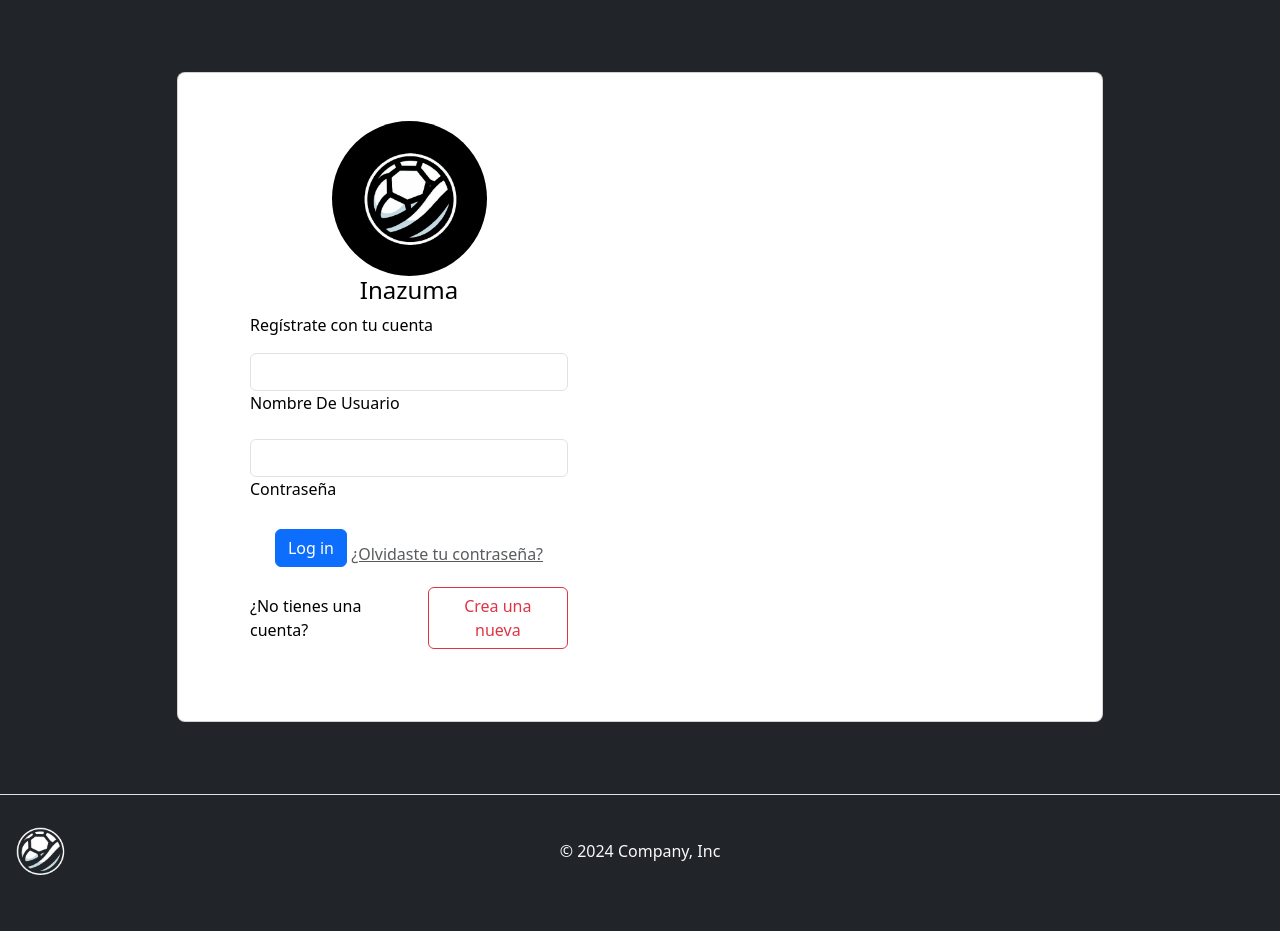
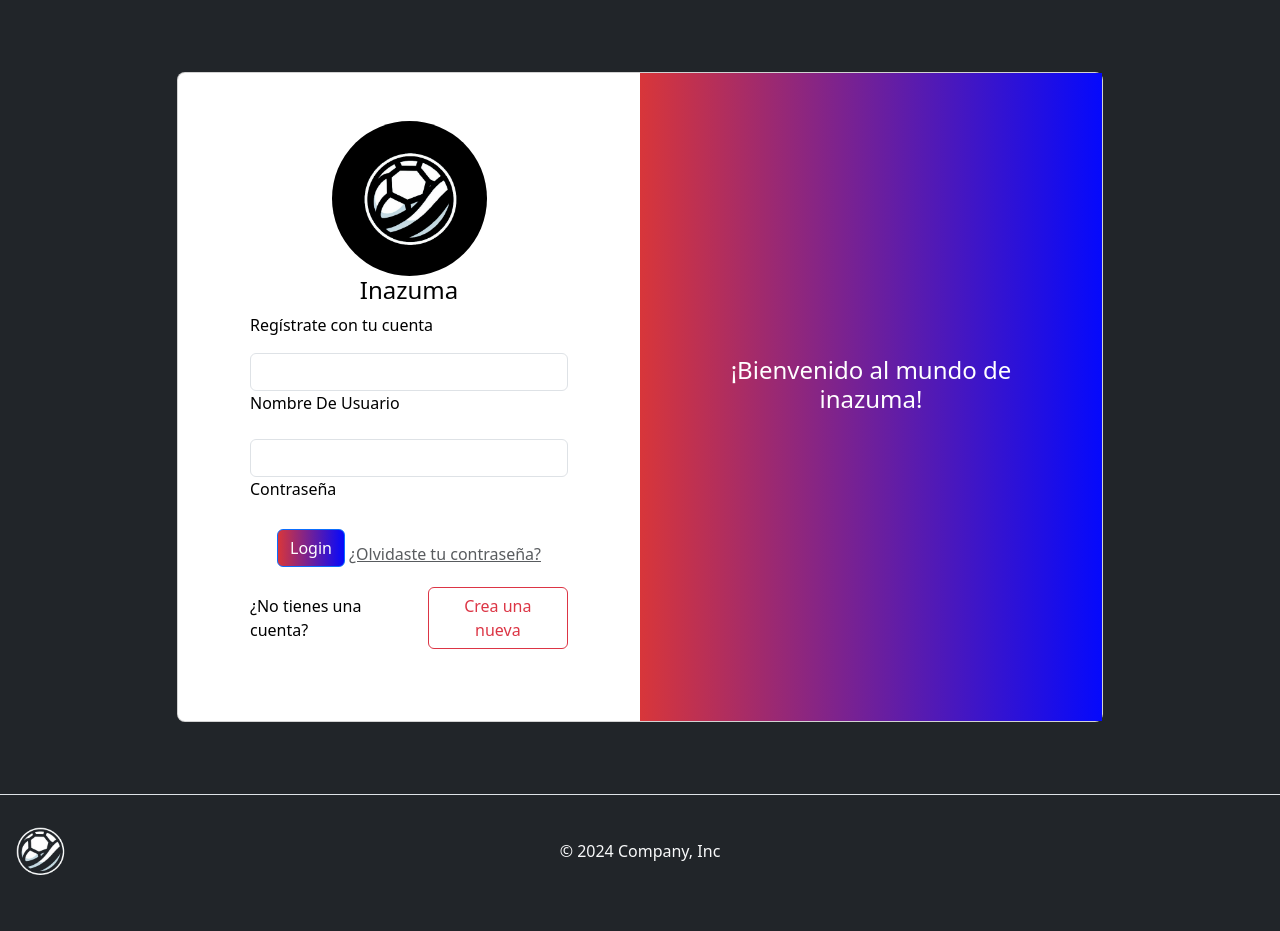
Before and after one commit to IceForClass/Inazuma-Project, a PHP site: page /paginas/login.php in a window 1280 px wide. Shown: the part 113-1044 px from the top of the page. Run offline with PHP 8.4, Linux system fonts and the light colour scheme.

Commit message:
A Little Fix

```diff
--- a/CSS/style.css
+++ b/CSS/style.css
@@ -1,3 +1,3 @@
-/*.gradient-custom-2 {
+.gradient-custom-2 {
     background: linear-gradient(to right, #d8363a, rgb(5, 9, 252));
-    } */
+    }
--- a/MySql/inazuma.sql
+++ b/MySql/inazuma.sql
@@ -28,7 +28,9 @@ create table usuarios (
 );
 
 INSERT INTO usuarios(username, password) VALUES
-  ("Ice", md5("1234"));
+  ("Ice", md5("1234")),
+  ("Cliente", md5("1234"));
+
 
 INSERT INTO jugadores(Nombre, Posición, Afinidad, Equipo,PATADA, TÉCNICA, CONTROL, INTELIGENCIA, PRESIÓN, AGILIDAD, FÍSICO, TOTAL, Descripcion ) VALUES
   ("Bomber", "Defensa", "Aire", "Prominence",66, 92, 112, 120, 152, 122, 96, PATADA+TÉCNICA+CONTROL+INTELIGENCIA+PRESIÓN+AGILIDAD+FÍSICO, "Un jugador que irradia un entusiasmo ardiente. Es excepcionalmente minucioso con su cinta para la cabeza."),
@@ -45,7 +47,6 @@ INSERT INTO jugadores(Nombre, Posición, Afinidad, Equipo,PATADA, TÉCNICA, CONT
   ("Torch", "Delantero", "Fuego", "Prominence",184, 146, 132, 68, 78, 90, 102, PATADA+TÉCNICA+CONTROL+INTELIGENCIA+PRESIÓN+AGILIDAD+FÍSICO, "Un delantero de sangre caliente y agresivo. Sus tiros abrasadores dejan un rastro de ceniza a su paso"),
   ("Xene", "Delantero", "Fuego", "Génesis",164, 118, 138, 104, 76, 98, 100, PATADA+TÉCNICA+CONTROL+INTELIGENCIA+PRESIÓN+AGILIDAD+FÍSICO, "El guerrero definitivo, nacido del proyecto Génesis. Sus tiros vuelan como cometas"),
   ("Zell", "Delantero", "Aire", "Epsilon",148, 124, 116, 86, 84, 96, 108, PATADA+TÉCNICA+CONTROL+INTELIGENCIA+PRESIÓN+AGILIDAD+FÍSICO, "Confía plenamente un su propia habilidad y culpa a los que le rodean cuandolas cosas van mal."),
-  ("Prueba", "Defensa", "Aire", "Prominence",66, 92, 112, 120, 152, 122, 96, PATADA+TÉCNICA+CONTROL+INTELIGENCIA+PRESIÓN+AGILIDAD+FÍSICO, "Es Solo una prueba"),
   ("Zohen", "Defensa", "Montaña", "Génesis",68, 106, 90, 72, 166, 90, 128, PATADA+TÉCNICA+CONTROL+INTELIGENCIA+PRESIÓN+AGILIDAD+FÍSICO, "Bloquea la escuadra con el enorme físico que ha desarrollado gracias a las artes marciales.");
 
 
--- a/paginas/Stats.php
+++ b/paginas/Stats.php
@@ -9,7 +9,6 @@
     <?php headerHTML();
     $mysql = connectDB();
     // order($mysql); Esta cosa todavía no funciona así que no se puede refactorizar aún
-    session_start();
 
 
     if (!isset($_GET["orderby"])) {
--- a/paginas/login.php
+++ b/paginas/login.php
@@ -40,8 +40,7 @@
                       </div>
 
                       <div class="text-center pt-1 pb-1">
-                        <button class="btn btn-primary btn-block fa-lg gradient-custom-2 mb-3" type="submit">Log
-                          in</button>
+                        <button class="btn btn-primary btn-block fa-lg mb-3" type="submit" style=" background: linear-gradient(to right, #d8363a, rgb(5, 9, 252));">Login</button>
                         <a class="text-muted" href="#!">¿Olvidaste tu contraseña?</a>
                       </div>
 
@@ -54,7 +53,7 @@
 
                   </div>
                 </div>
-                <div class="col-lg-6 d-flex align-items-center gradient-custom-2 text-center">
+                <div class="col-lg-6 d-flex align-items-center text-center" style="background: linear-gradient(to right, #d8363a, rgb(5, 9, 252));">
                   <div class="text-white px-3 py-4 p-md-5 mx-md-4">
                     <h4 class="mb-4">¡Bienvenido al mundo de inazuma!</h4>
                   </div>
```
